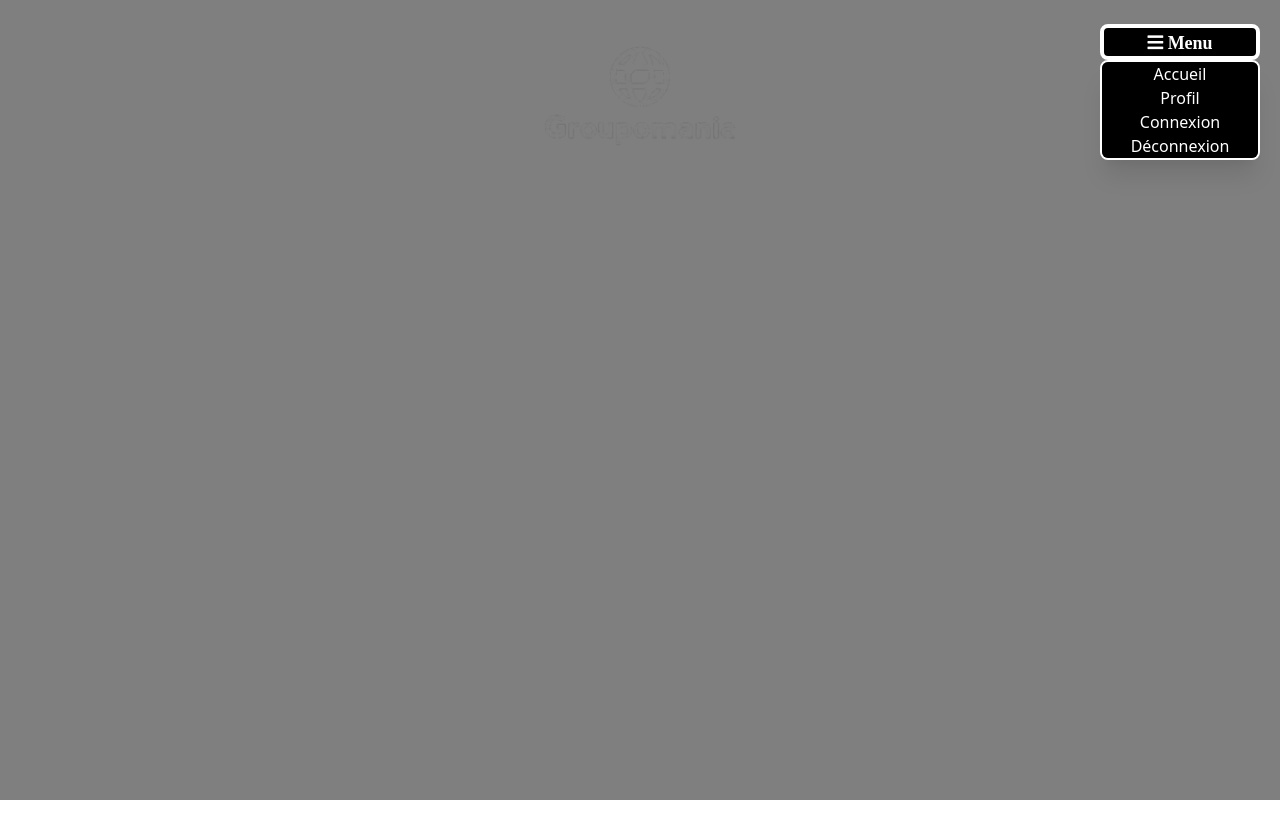
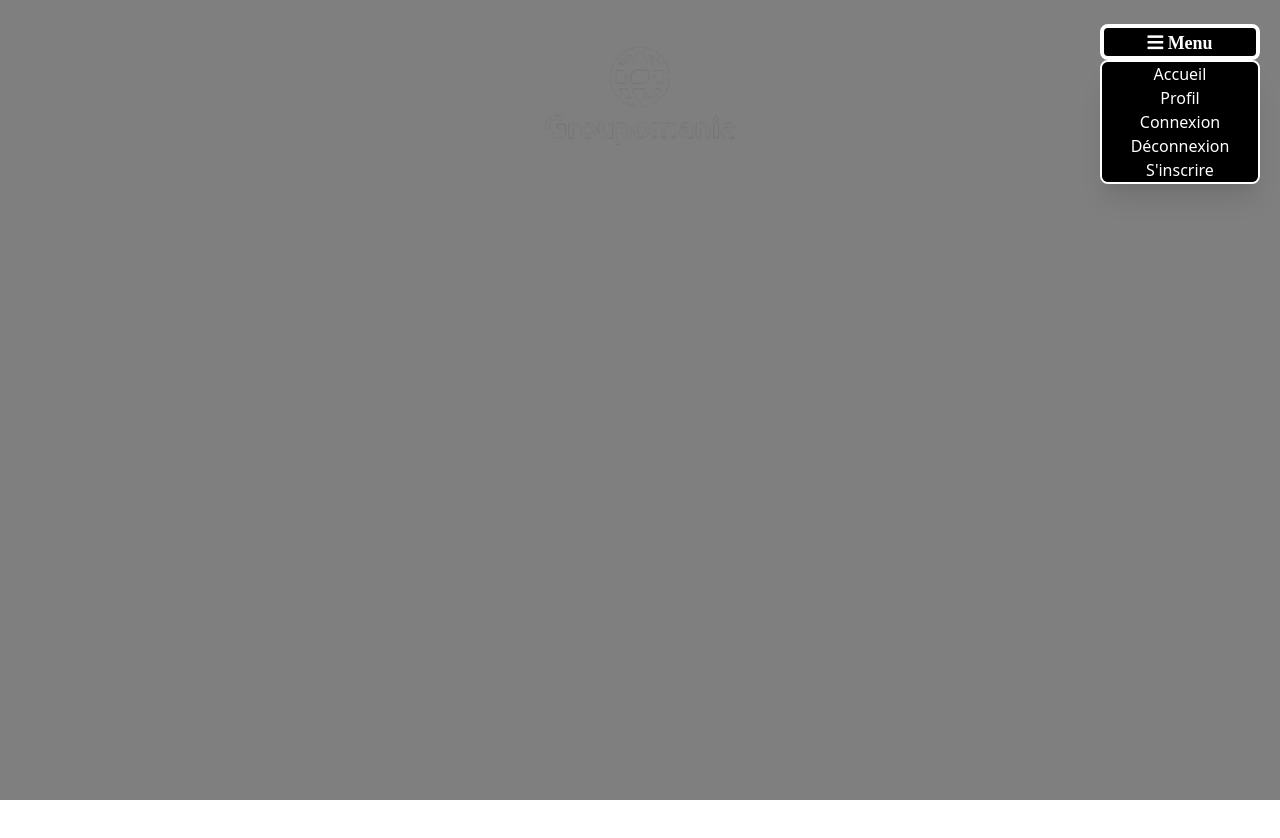
Before and after one commit to Yuldrish/RAVELEAU.Dimitri_P7_18-01-22, a Nuxt app: page /profil in a window 1280 px wide. Both pictures are taken after a click on the button "Menu". Shown: the top 838 px of the page. Before the commit the page ends 800 px from the top, so only its background shows below. Built offline with nearby package versions, Linux system fonts and the light colour scheme.

Commit message:
ajout du lien vers signup

```diff
--- a/pages/index.vue
+++ b/pages/index.vue
@@ -48,6 +48,11 @@
               href="/"
               >Déconnexion</a
             >
+            <a
+              class="block bg-black hover:bg-opacity-0 hover:font-bold"
+              href="/signUp"
+              >S'inscrire</a
+            >
           </div>
         </nav>
       </div>
--- a/pages/login.vue
+++ b/pages/login.vue
@@ -48,7 +48,12 @@
               href="/"
               >Déconnexion</a
             >
-          </div>
+             <a
+              class="block bg-black hover:bg-opacity-0 hover:font-bold"
+              href="/signUp"
+              >S'inscrire</a
+            >
+         </div>
         </nav>
       </div>
       <div class="border-2 w-full h-1 border-white"></div>
--- a/pages/profil.vue
+++ b/pages/profil.vue
@@ -48,11 +48,23 @@
               href="/"
               >Déconnexion</a
             >
+            <a
+              class="block bg-black hover:bg-opacity-0 hover:font-bold"
+              href="/signUp"
+              >S'inscrire</a
+            >
           </div>
         </nav>
       </div>
       <div class="border-2 w-full h-1 border-white"></div>
     </header>
+
+    <div class="w-full flex justify-center h-screen bg-[url('@/assets/images/social-network.webp')] bg-cover">
+        <div>
+            <img src="" alt="">
+        </div>
+    </div>
+
     <footer>
       <div class="border-2 w-full h-1 border-white"></div>
       <div
```
